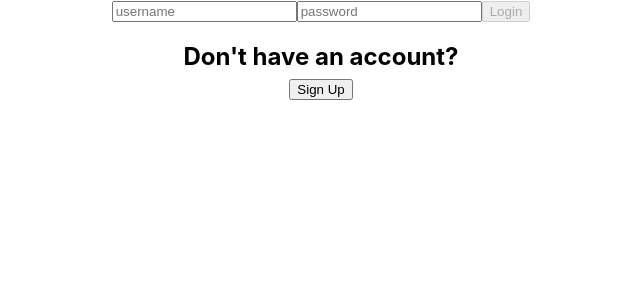
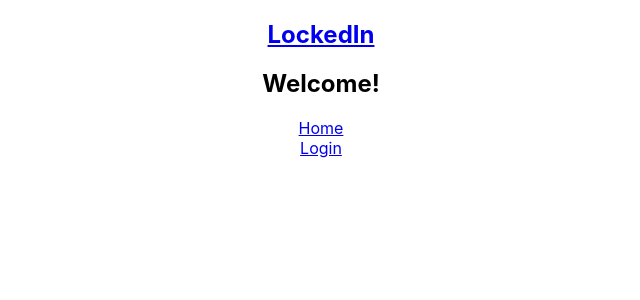
Before and after one commit to deontelaborde/LockedIn, a React (Create React App) app in the folder frontend(client)/lockedin/: page /customers/login in a window 1280 px wide. Shown: the top 300 px of the page, without its empty margins (319-959 px from the left). Built offline with nearby package versions, Linux system fonts and the light colour scheme.

Commit message:
persisted loggedin business

```diff
--- a/frontend(client)/lockedin/src/App.js
+++ b/frontend(client)/lockedin/src/App.js
@@ -6,37 +6,55 @@ import axios from 'axios'
 import { BASE_URL } from './globals'
 
 import Welcome from './pages/Welcome'
-import CustomerHome from './pages/CustomerHome'
-import BusinessHome from './pages/BusinessHome'
-import CustomerRegister from './pages/CustomerRegister'
+import { Nav } from './components/Nav'
 import BusinessRegister from './pages/BusinessRegister'
-import CustomerLogin from './pages/CustomerLogin'
+
 import BusinessLogin from './pages/BusinessLogin'
+import { CheckSession } from './services/Authorize'
 
 function App() {
   const [authenticated, toggleAuthenticated] = useState(false)
   const [user, setUser] = useState(null)
 
+
+
+
+
+  const handleLogOut = () => {
+    setUser(null)
+    toggleAuthenticated(false)
+    localStorage.clear()
+  }
+  const checkToken = async () => {
+    const user = await CheckSession()
+    setUser(user)
+    toggleAuthenticated(true)
+
+  }
+
+  useEffect(() => {
+    const token = localStorage.getItem('token')
+    if (token) {
+      checkToken()
+    }
+  }, [])
+
+
   return (
     <div className="App">
+        <header>
+        <Nav
+          authenticated={authenticated}
+          user={user}
+          handleLogOut={handleLogOut}
+        />
+      </header>
       <main>
         <Routes>
           <Route path="/" element={<Welcome />} />
-          <Route path="/customers" element={<CustomerHome />} />
-          <Route path="/businesses" element={<BusinessHome />} />
-          <Route path="customers/register" element={<CustomerRegister />} />
-          <Route path="businesses/register" element={<BusinessRegister />} />
+          <Route path="/register" element={<BusinessRegister />} />
           <Route
-            path="/customers/login"
-            element={
-              <CustomerLogin
-                setUser={setUser}
-                toggleAuthenticated={toggleAuthenticated}
-              />
-            }
-          />
-          <Route
-            path="/businesses/login"
+            path="/login"
             element={
               <BusinessLogin
                 setUser={setUser}
--- a/frontend(client)/lockedin/src/components/Nav.jsx
+++ b/frontend(client)/lockedin/src/components/Nav.jsx
@@ -1,29 +1,35 @@
-import {Link} from 'react-router-dom'
+import {NavLink} from 'react-router-dom'
 
-export const CustomerNav = () => {
-return (
-  <header>
+export const Nav = ({ authenticated, user, handleLogOut }) => {
+
+  let userOptions;
+  if (user) {
+    userOptions = (
+      <div>
+        <NavLink onClick={handleLogOut} to="/" className='nav-link logout'>Log Out</NavLink>
+      </div>
+    );
+  }
+
+  const publicOptions = (
+    <div>
+      <NavLink to="/login" className='nav-link login'>Login</NavLink>
+    </div>
+  );
+
+  return (
     <nav>
-      <h1>LockedIn</h1>
-      <Link to="/customers" className='link'><button className='nav-button'> Home </button></Link>
-      <Link to="/customers/login" className='link'><button className='nav-button'> Login </button></Link>
-      <Link to="/customers/register" className='link'><button className='nav-button'> Sign Up </button></Link>
+      <NavLink to="/" className="nav-logo-link" >
+        <div className="logo-wrapper" alt="logo">
+          <h1 className='nav-title'>LockedIn</h1>
+        </div>
+      </NavLink>
+      <h1 className="name-display">Welcome{ user&& ` ${user.email}`}!</h1>
+      <div className="nav-right-links">
+        <NavLink to="/" className='nav-link home'>Home</NavLink>
+        {authenticated && user ? userOptions : publicOptions}
+      </div>
     </nav>
-  </header>
-)
+  );
 
-}
-
-export const BusinessNav = () => {
-  return (
-
-    <header>
-    <nav>
-      <h1>LockedIn</h1>
-      <Link to="/businesses" className='link'><button className='nav-button'> Home </button></Link>
-      <Link to="/businesses/login" className='link'><button className='nav-button'> Login </button></Link>
-      <Link to="/businesses/register" className='link'><button className='nav-button'> Sign Up </button></Link>
-    </nav>
-  </header>
-    )
-}
+};
--- a/frontend(client)/lockedin/src/pages/BusinessHome.js
+++ b/frontend(client)/lockedin/src/pages/BusinessHome.js
@@ -1,11 +1,14 @@
-import {BusinessNav} from "../components/Nav"
+
 
 const BusinessHome = () => {
 
   return (<div className="home-page">
-    <header>
-      <BusinessNav />
-    </header>
+
+    <main>
+
+      <h1>Welcome to LockedIn</h1>
+
+    </main>
   </div>)
 }
 
--- a/frontend(client)/lockedin/src/pages/BusinessLogin.js
+++ b/frontend(client)/lockedin/src/pages/BusinessLogin.js
@@ -3,10 +3,8 @@ import { useNavigate } from 'react-router-dom'
 import { LoginBusiness } from '../services/Authorize'
 import { Link } from 'react-router-dom'
 
-import { BusinessNav } from '../components/Nav'
-
 const BusinessLogin = (props) => {
-  const [formValues, setFormValues] = useState({ username: '', password: '' })
+  const [formValues, setFormValues] = useState({ email: '', password: '' })
   let navigate = useNavigate()
 
   const handleChange = (e) => {
@@ -23,10 +21,6 @@ const BusinessLogin = (props) => {
   }
 
   return (
-    <div>
-      <header>
-        <BusinessNav />
-      </header>
     <div className="login-form-container">
       <form className="login-form form" onSubmit={handleSubmit}>
         <label htmlFor="username"></label>
@@ -58,13 +52,12 @@ const BusinessLogin = (props) => {
       <h2>
         Don't have an account?
         <div className="signup-button-container">
-            <Link to="/businesses/register" className="link">
+          <Link to="/register" className="link">
             <button className="signup-button button"> Sign Up </button>
           </Link>
         </div>
       </h2>
     </div>
-    </div>
   )
 }
 
--- a/frontend(client)/lockedin/src/pages/BusinessRegister.js
+++ b/frontend(client)/lockedin/src/pages/BusinessRegister.js
@@ -1,7 +1,7 @@
 import { useState } from 'react'
 import { useNavigate } from 'react-router-dom'
 import { RegisterBusiness } from '../services/Authorize'
-import { BusinessNav } from '../components/Nav'
+
 
 const BusinessRegister = () => {
   const initialState = {
@@ -39,15 +39,10 @@ const BusinessRegister = () => {
     })
     setFormValues(initialState)
 
-    navigate('businesses/login')
+    navigate('/businesses/login')
   }
   return (
     <div>
-
-
-    <header>
-        <BusinessNav />
-      </header>
     <div className="register-form-container">
       <form className="register-form form" onSubmit={handleSubmit}>
         <div className="grid">
--- a/frontend(client)/lockedin/src/pages/CustomerLogin.js
+++ /dev/null
@@ -1,64 +0,0 @@
-import { useState } from 'react';
-import { useNavigate } from 'react-router-dom';
-import { LoginCustomer } from '../services/Authorize';
-import { Link } from 'react-router-dom';
-
-const CustomerLogin = (props) => {
-  const [formValues, setFormValues] = useState({ username: '', password: '' });
-  let navigate = useNavigate();
-
-  const handleChange = (e) => {
-    setFormValues({ ...formValues, [e.target.name]: e.target.value });
-  };
-
-  const handleSubmit = async (e) => {
-    e.preventDefault();
-    const payload = await LoginCustomer(formValues);
-    setFormValues({ username: '', password: '' });
-    props.setUser(payload);
-    props.toggleAuthenticated(true);
-    navigate('/customers');
-  };
-
-  return (
-    <div className="login-form-container">
-      <form className="login-form form" onSubmit={handleSubmit}>
-        <label htmlFor="username"></label>
-        <input
-          onChange={handleChange}
-          name="username"
-          type="text"
-          placeholder="username"
-          value={formValues.username}
-          required
-        ></input>
-        <label htmlFor="password"></label>
-        <input
-          onChange={handleChange}
-          name="password"
-          type="password"
-          placeholder="password"
-          value={formValues.password}
-          required
-        ></input>
-
-        <button
-          className="login-button button"
-          disabled={!formValues.username || !formValues.password}
-        >
-          Login
-        </button>
-      </form>
-      <h2>
-        Don't have an account?
-        <div className="signup-button-container">
-          <Link to="/customers/register" className="link">
-            <button className="signup-button button"> Sign Up </button>
-          </Link>
-        </div>
-      </h2>
-    </div>
-  );
-};
-
-export default CustomerLogin;
--- a/frontend(client)/lockedin/src/pages/Welcome.js
+++ b/frontend(client)/lockedin/src/pages/Welcome.js
@@ -1,28 +1,12 @@
-import { Link } from "react-router-dom"
+
 const Welcome = () => {
   return (
     <div className="home-page">
 
-      <h4>Need more automotive customers?</h4>
-      <h4> Need more automotive experts?</h4>
-      <h3>Lock in an appointment with</h3>
+      <h3>Lock in appointments and customers with</h3>
       <h2>LockedIn</h2>
-      <div className="home-grid">
-        <div className="row">
-          <div className="column">
-            <h2>For Customers</h2>
-            <Link to="/customers">
-            <button >ENTER</button>
-            </Link>
-          </div>
-          <div className="column">
-            <h2> For Businesses</h2>
-            <Link to="/businesses">
-            <button>ENTER</button>
-            </Link>
-          </div>
-        </div>
-      </div>
+
+
     </div>
   )
 }
--- a/frontend(client)/lockedin/src/services/Authorize.js
+++ b/frontend(client)/lockedin/src/services/Authorize.js
@@ -29,11 +29,11 @@ export const LoginBusiness = async (data) => {
   }
 };
 
-export const LoginCustomer = async (data) => {
+
+export const CheckSession = async () => {
   try {
-    const res = await Client.post('/customers/login', data);
-    localStorage.setItem('token', res.data.token);
-    return res.data.user;
+    const res = await Client.get('/businesses/session');
+    return res.data;
   } catch (error) {
     throw error;
   }
```
Lines whose indentation alone changed are shown as unchanged.
